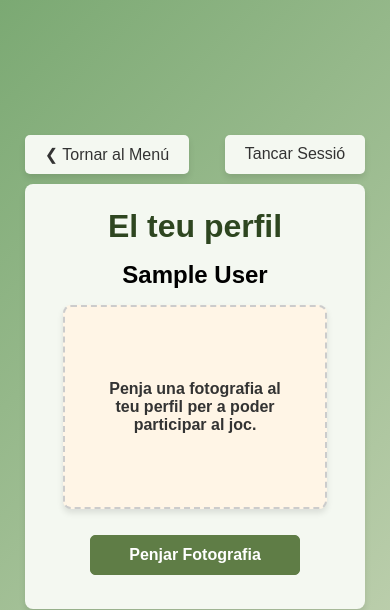
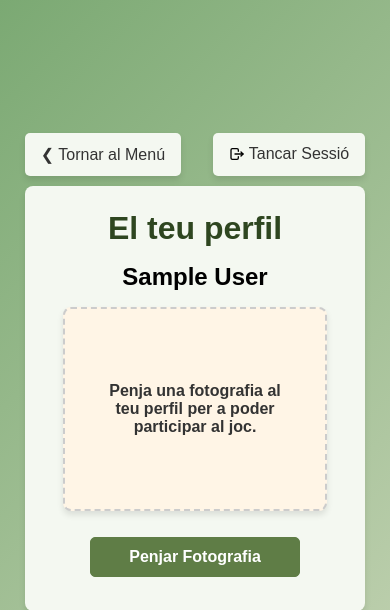
Before and after one commit to pauantonio/joc-assassi-skallots, a Django app: page /profile/ in a window 390 px wide. Shown: the top 610 px of the page. Run offline with Django 5.2, Linux system fonts and the light colour scheme; the visitor is signed in with stand-in values (Sample User, id 1).

Commit message:
Enhance logout button

```diff
--- a/joc/static/css/common.css
+++ b/joc/static/css/common.css
@@ -119,4 +119,7 @@ footer {
     .logo {
         max-width: 40%;
     }
+    .go-back-button, .popup-button {
+        padding: 0.75rem 1rem;
+    }
 }
--- a/joc/static/css/popup.css
+++ b/joc/static/css/popup.css
@@ -52,6 +52,11 @@
     background-color: #cc0000;
 }
 
+.popup-button-icon {
+    vertical-align: text-bottom;
+    height: 1em;
+}
+
 /* Backdrop Styles */
 .backdrop {
     display: none;
--- a/joc/templates/profile.html
+++ b/joc/templates/profile.html
@@ -9,7 +9,10 @@
     <!-- Go Back Button Section -->
     <div class="go-back-container">
         <a href="{% url 'index' %}" class="go-back-button">❮ Tornar al Menú</a>
-        <button class="popup-button" onclick="toggleLogoutPopup()">Tancar Sessió</button>
+        <button class="popup-button" onclick="toggleLogoutPopup()">
+            <img src="{% static 'img/logout.svg' %}" alt="Logout Icon" class="popup-button-icon">
+            Tancar Sessió
+        </button>
     </div>
 
     <!-- Logout Popup -->
```
Also changed, not shown: joc/static/img/logout.svg (added).
